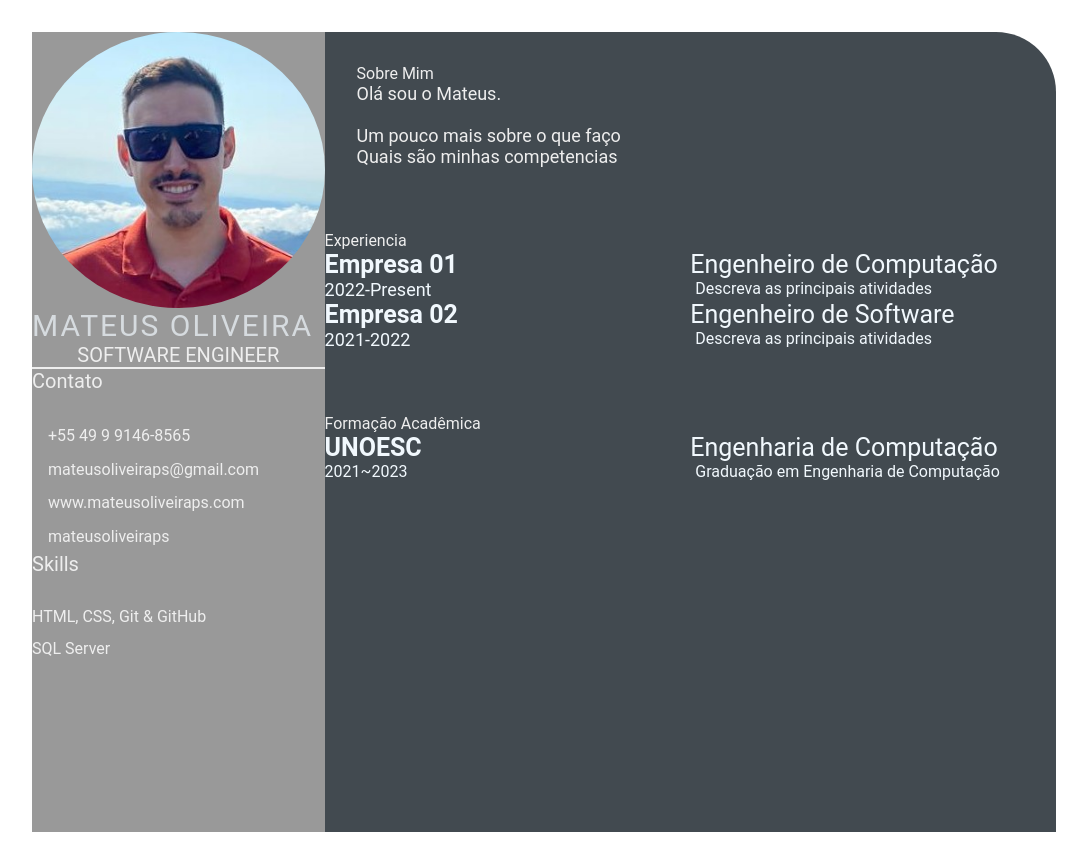
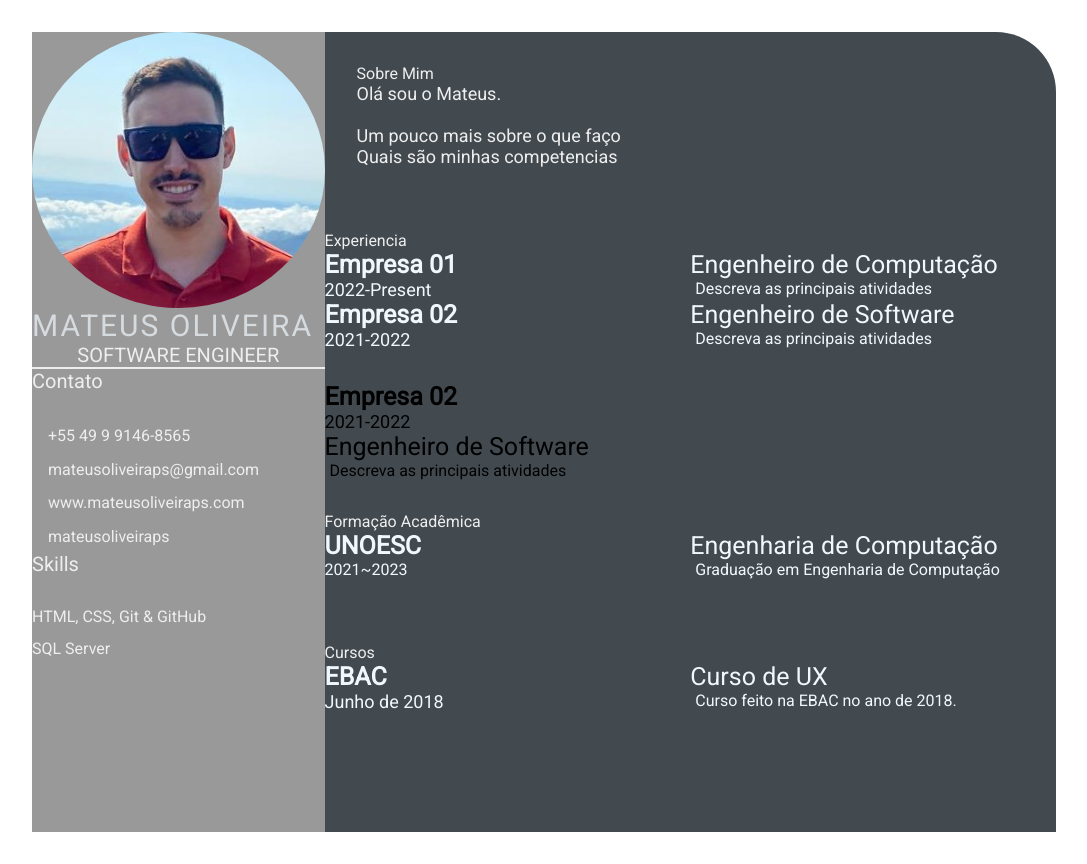
Before and after one commit to mateusoliveiraps/mateusoliveiraps.github.io, a plain HTML site: page index.html in a window 1280 px wide. Shown: the whole page, without its empty margins (96-1183 px from the left). Drawn offline with Linux system fonts and the light colour scheme.

Commit message:
Feat courses (#5)
* feature: add school academy

* feature: add courses

```diff
--- a/index.html
+++ b/index.html
@@ -7,6 +7,9 @@
     <title>Mateus Oliveira CV</title>
 
     <link rel="stylesheet" href="style.css">
+    <link rel="preconnect" href="https://fonts.googleapis.com">
+    <link rel="preconnect" href="https://fonts.gstatic.com" crossorigin>
+    <link href="https://fonts.googleapis.com/css2?family=Roboto&family=Roboto+Serif:opsz,wght@8..144,700&display=swap" rel="stylesheet">
 
 </head>
 
@@ -76,6 +79,18 @@
                             Descreva as principais atividades
                         </p>
                     </div>
+                        </p>
+                    </div>
+                    <div class="exp-left">
+                        <p class="exp-company-name">Empresa 02</p>
+                        <p class="exp-time-period">2021-2022</p>
+                    </div>
+                    <div class="exp-right">
+                        <p class="exp-position">Engenheiro de Software</p>
+                        <p class="exp-desc">
+                            Descreva as principais atividades
+                        </p>
+                    </div>
                 </div>
             </section>
             <section class="education gap">
@@ -93,6 +108,21 @@
                     </div>
                 </div>
             </section>
+            <section class="awards gap">
+                <div class="right-title">Cursos</div>
+                <div class="awards-contents">
+                    <div class="awards-left">
+                        <p class="awards-company-name">EBAC</p>
+                        <p class="awards-time-period">Junho de 2018</p>
+                    </div>
+                    <div class="awards-right">
+                        <p class="awards-name">Curso de UX</p>
+                        <p class="awards-desc">
+                            Curso feito na EBAC no ano de 2018.
+                        </p>
+                    </div>
+                </div>
+            </section>
         </section>
     </main>
 </body>
```
